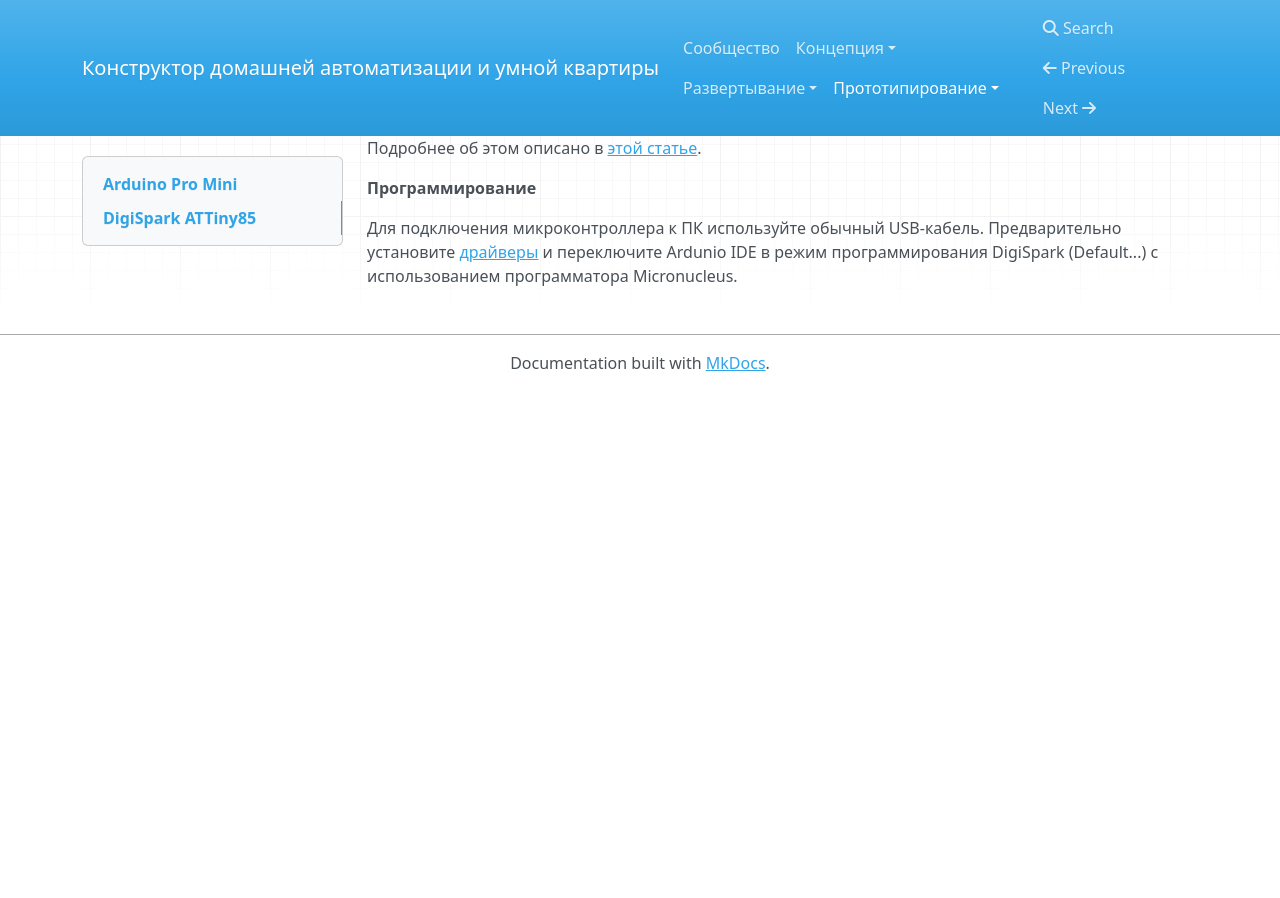
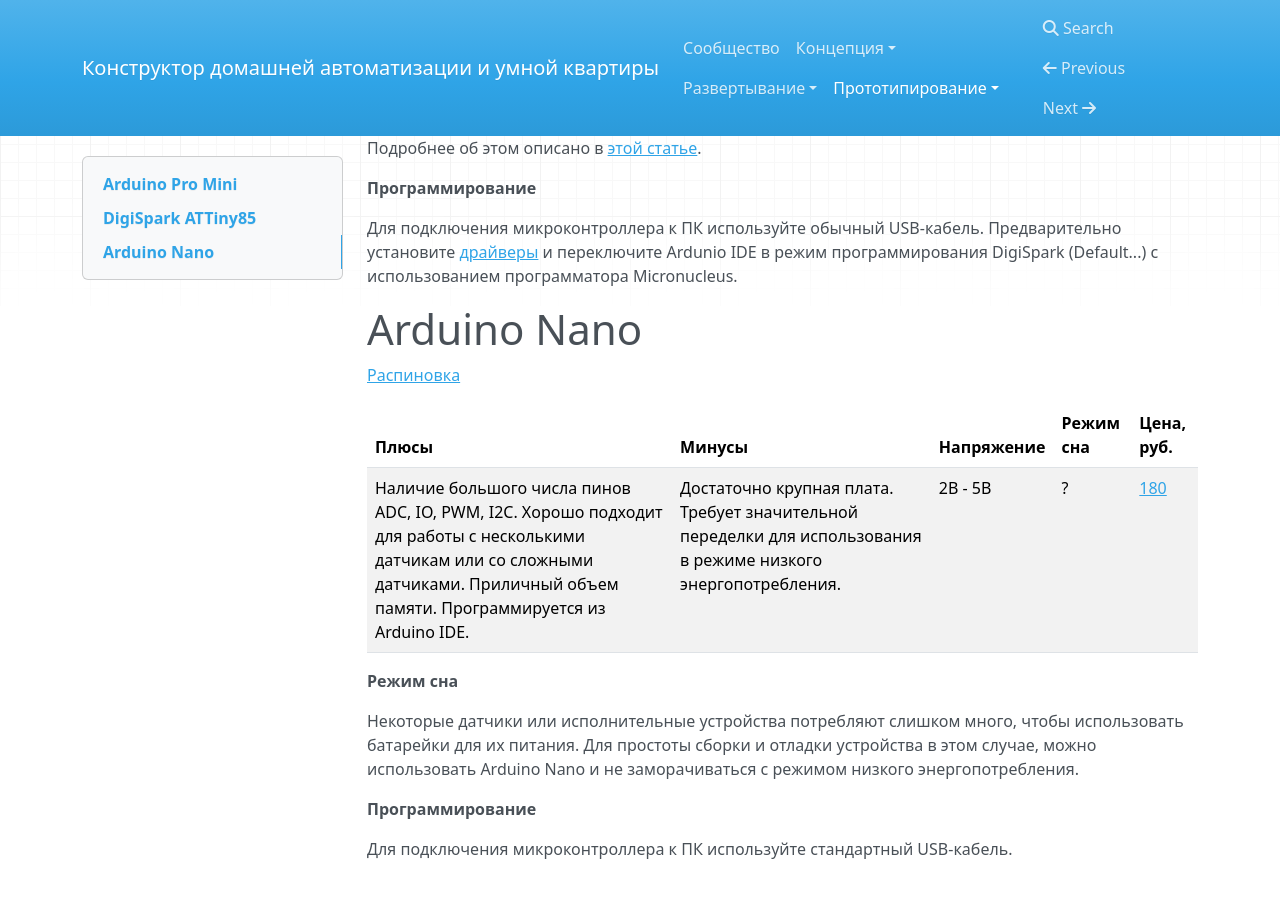
Before and after one commit to cutecare/cutecare-docs, an MkDocs documentation site: the page built from docs/Микроконтроллеры.md, in a window 1280 px wide and 900 px high, scrolled down 3145 px. Built offline with MkDocs 1.6.1, drawn with Linux system fonts in a browser that asks for light colours; nearby versions of some CDN libraries; old or Windows-style settings are respelled for this version of MkDocs; before the commit the page ends 3536 px from its top, so only the background shows below that.

Commit message:
Update Микроконтроллеры.md

```diff
--- a/docs/Микроконтроллеры.md
+++ b/docs/Микроконтроллеры.md
@@ -107,3 +107,19 @@ void loop()
 **Программирование**
 
 Для подключения микроконтроллера к ПК используйте обычный USB-кабель. Предварительно установите [драйверы](http://digistump.com/wiki/digispark/tutorials/connecting) и переключите Ardunio IDE в режим программирования DigiSpark (Default...) с использованием программатора Micronucleus.
+
+# Arduino Nano
+
+[Распиновка](http://www.pighixxx.com/test/portfolio-items/nano/)
+
+|Плюсы|Минусы|Напряжение|Режим сна|Цена, руб.|
+| :----------- |:----------- |:----------- |:----------- |:----------- |
+|Наличие большого числа пинов ADC, IO, PWM, I2C. Хорошо подходит для работы с несколькими датчикам или со сложными датчиками. Приличный объем памяти. Программируется из Arduino IDE.|Достаточно крупная плата. Требует значительной переделки для использования в режиме низкого энергопотребления.|2В - 5В|?|[180](https://www.ebay.com/itm/Nano-V3-0-ATmega328P-CH340G-5V-16M-MINI-USB-Nano-V3-0-Compatible-to-Arduino/253141071056?ssPageName=STRK%3AMEBIDX%3AIT&_trksid=p2057872.m2749.l2649)|
+
+**Режим сна**
+
+Некоторые датчики или исполнительные устройства потребляют слишком много, чтобы использовать батарейки для их питания. Для простоты сборки и отладки устройства в этом случае, можно использовать Arduino Nano и не заморачиваться с режимом низкого энергопотребления.
+
+**Программирование**
+
+Для подключения микроконтроллера к ПК используйте стандартный USB-кабель.
```
